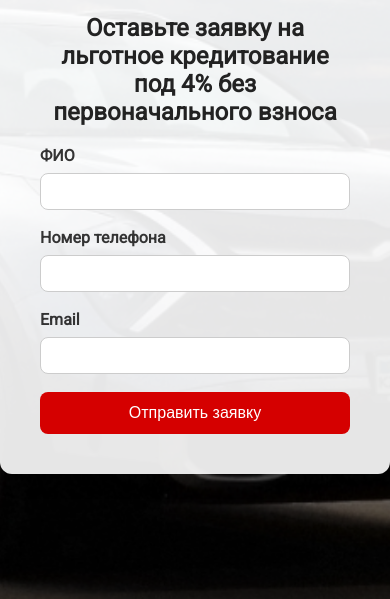
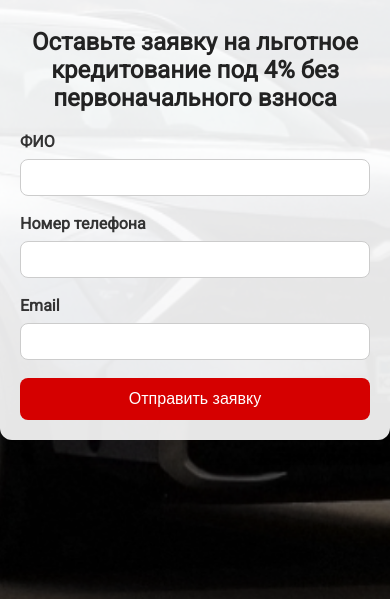
Before and after one commit to bodun44/kiazhez-auto, a website: page public/index.html in a window 390 px wide. Shown: the part 245-844 px from the top of the page. Drawn offline with Linux system fonts and the light colour scheme.

```diff
--- a/public/index.html
+++ b/public/index.html
@@ -2,6 +2,7 @@
 <html lang="ru">
 <head>
   <meta charset="UTF-8">
+  <meta name="viewport" content="width=device-width, initial-scale=1.0">
   <title>KIA ZHEZ Auto</title>
   <link href="https://fonts.googleapis.com/css2?family=Roboto&display=swap" rel="stylesheet">
   <style>
@@ -65,6 +66,12 @@
       font-weight: bold;
       color: #333;
     }
+	  @media (max-width: 600px) {
+    .container {
+      padding: 20px;
+      max-width: 90%;
+    }
+  }
   </style>
 </head>
 <body>
```
